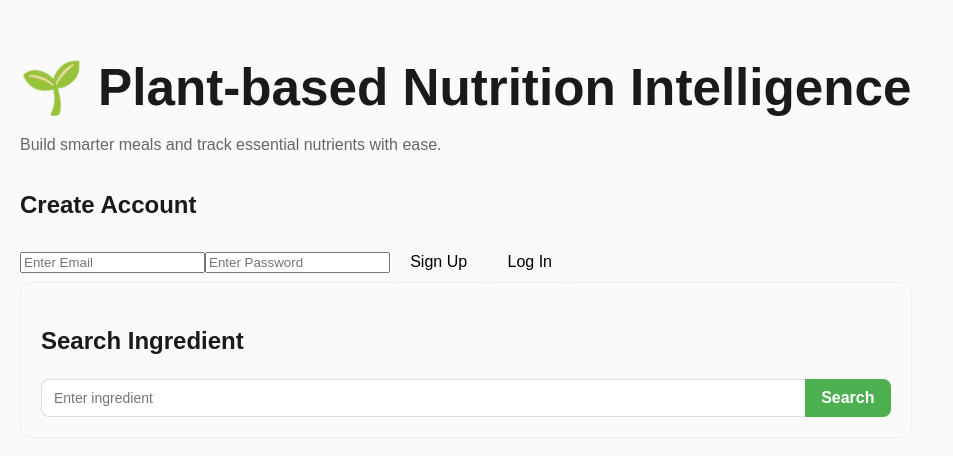
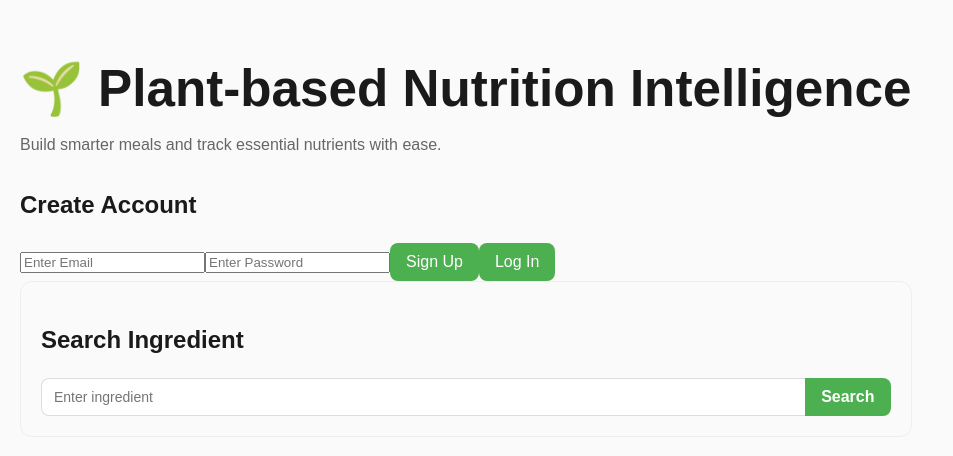
Before and after one commit to anqisun77/vegan-nutrition-app, a React (Vite) app: page / in a window 1280 px wide. Shown: the part 158-614 px from the top of the page, without its empty margins (0-953 px from the left). Built offline with nearby package versions, Linux system fonts and the light colour scheme; no server answers.

Commit message:
fix: style auth buttons to prevent dark mode auto-styling

```diff
--- a/src/App.jsx
+++ b/src/App.jsx
@@ -184,7 +184,7 @@ function App() {
       <>
         <p>Welcome, {user.email}</p>
 
-        <button onClick={handleLogout}>Log Out</button>
+        <button onClick={handleLogout} className={styles.button}>Log Out</button>
 
         {mealItems.length > 0 && (
           <button onClick={handleSaveMeal}>Save Meal</button>
@@ -209,8 +209,8 @@ function App() {
           placeholder="Enter Password"
           type="password"
         />
-        <button onClick={handleSignUp}>Sign Up</button>
-        <button onClick={handleLogin}>Log In</button>
+        <button onClick={handleSignUp} className={styles.button}>Sign Up</button>
+        <button onClick={handleLogin} className={styles.button}>Log In</button>
       </>
     )}
   </div>
--- a/src/App.module.css
+++ b/src/App.module.css
@@ -33,6 +33,15 @@
   border: 1px solid #eee;
   border-radius: 12px;
   margin-bottom: 20px;
+}
+
+.button {
+  background: #4CAF50;
+  color: white;
+  border: none;
+  padding: 10px 16px;
+  border-radius: 8px;
+  cursor: pointer;
 }
 
 .sectionHeading {
```
